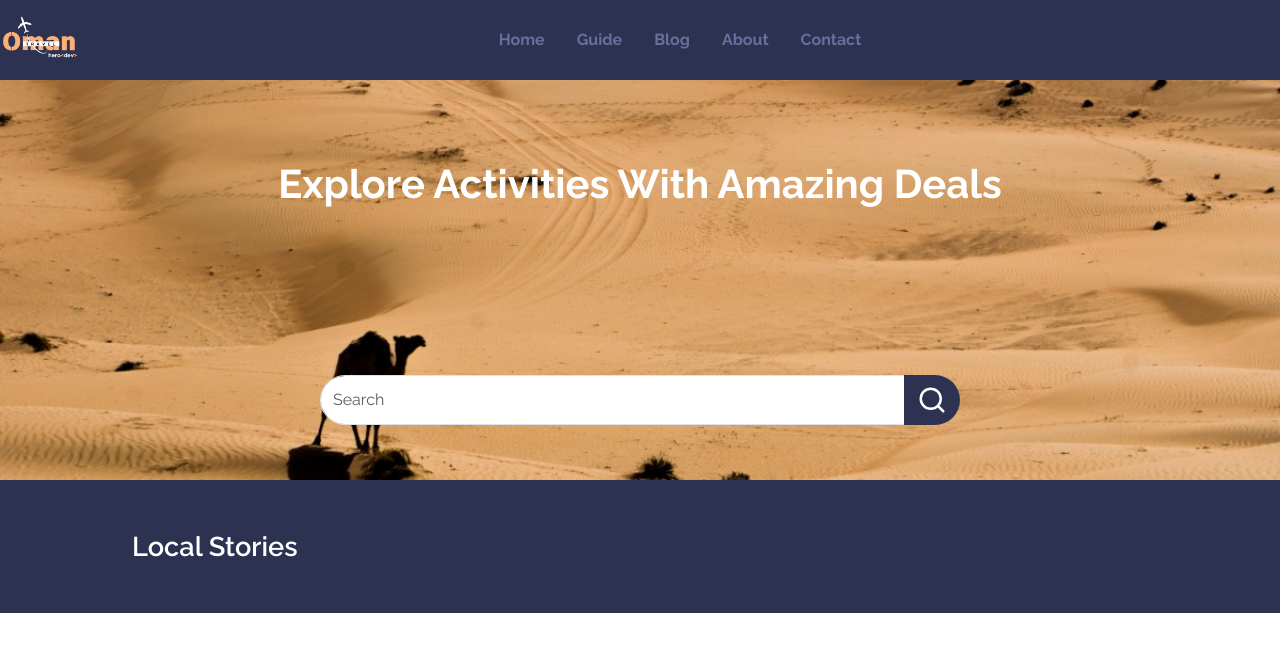
After one commit to Tsukii6/HeroDev-Website, a PHP site: page /local-stories.html in a window 1280 px wide. The commit adds this page. Shown: the top 652 px of the page. Run offline with PHP 8.4, Linux system fonts and the light colour scheme.

Commit message:
Added many things and some bootstrap

```diff
--- /dev/null
+++ b/local-stories.html
@@ -0,0 +1,66 @@
+<!DOCTYPE html>
+<html lang="en">
+<head>
+    <!-- Raleway Font -->
+    <link rel="preconnect" href="https://fonts.googleapis.com">
+    <link rel="preconnect" href="https://fonts.gstatic.com" crossorigin>
+    <link href="https://fonts.googleapis.com/css2?family=Raleway:ital,wght@0,100..900;1,100..900&display=swap" rel="stylesheet">
+    <meta charset="UTF-8">
+    <meta name="viewport" content="width=device-width, initial-scale=1.0">
+    <meta charset="UTF-8">
+    <meta name="viewport" content="width=device-width, initial-scale=1.0">
+    <title>Local Stories</title>
+    <!-- Bootstrap -->
+    <link href="https://cdn.jsdelivr.net/npm/bootstrap@5.3.3/dist/css/bootstrap.min.css" rel="stylesheet" integrity="sha384-QWTKZyjpPEjISv5WaRU9OFeRpok6YctnYmDr5pNlyT2bRjXh0JMhjY6hW+ALEwIH" crossorigin="anonymous">
+    <script src="https://cdn.jsdelivr.net/npm/bootstrap@5.3.3/dist/js/bootstrap.bundle.min.js" integrity="sha384-YvpcrYf0tY3lHB60NNkmXc5s9fDVZLESaAA55NDzOxhy9GkcIdslK1eN7N6jIeHz" crossorigin="anonymous"></script>
+    <!-- Custom css -->
+    <link rel="stylesheet" href="./styles/styles.css">
+    <link rel="stylesheet" href="./styles/local-stories.css">
+</head>
+<body>
+    <!-- Header -->
+    <div class="header">
+        <nav class="navbar">
+            <div class="brand-logo"><img src="./logo.png" alt=""></div>
+            <a href="#" class="toggle-button">
+                <span class="bar"></span>
+                <span class="bar"></span>
+                <span class="bar"></span>
+            </a>
+            <div class="navbar-links">
+                <ul>
+                    <li><a href="./index.html">Home</a></li>
+                    <li><a href="#">Guide</a></li>
+                    <li><a href="#">Blog</a></li>
+                    <li><a href="./about.html">About</a></li>
+                    <li><a href="./contact.html">Contact</a></li>
+                </ul>
+            </div>
+            <div>
+
+            </div>
+        </nav>
+    </div>
+    <!-- Section 1 -->
+    <div class="section1-container text-white text-center ">
+        <h1 class="h1">Explore Activities With Amazing Deals</h1>
+        <!-- Search Box -->
+        <div class="col-md-6 col-lg-6 col-11 mx-auto my-auto search-box">
+            <div class="input-group form-container">
+                <input type="text" name="search" class="form-control search-input" placeholder="Search" autocomplete="autofocus">
+                <span class="input-group-btn">
+                    <button class="btn btn-search">
+                        <svg width="30px" viewBox="0 0 24 24" fill="none" xmlns="http://www.w3.org/2000/svg" stroke="#ffffff"><g id="SVGRepo_bgCarrier" stroke-width="0"></g><g id="SVGRepo_tracerCarrier" stroke-linecap="round" stroke-linejoin="round"></g><g id="SVGRepo_iconCarrier"> <path d="M16.6725 16.6412L21 21M19 11C19 15.4183 15.4183 19 11 19C6.58172 19 3 15.4183 3 11C3 6.58172 6.58172 3 11 3C15.4183 3 19 6.58172 19 11Z" stroke="#ffffff" stroke-width="2" stroke-linecap="round" stroke-linejoin="round"></path> </g></svg>
+                    </button>
+                </span>
+            </div>
+        </div>
+        <!-- ./End of search box -->
+
+    </div>
+    <!-- Section 2 -->
+    <div class="container-fluid" style="background-color: #2D3250" >
+        <h1 class="h1 text-white page-title">Local Stories</h1>
+    </div>
+</body>
+</html>
--- /dev/null
+++ b/styles/local-stories.css
@@ -0,0 +1,51 @@
+.section1-container {
+    height: 400px;
+    background-image: url("/images/Wahiba-Sands9.jpg");
+    background-repeat: no-repeat;
+    background-position: 50% 70%;
+    background-attachment: scroll;
+    background-size: cover;
+}
+
+.section1-container h1 {
+    position: relative;
+    top: 80px;
+    font-weight: 700;
+}
+
+.search-box {
+    top: 50%;
+    left: 50%;
+    position: absolute;
+    transform: translate(-50%, -50%);
+}
+
+.btn.btn-search {
+    border-top-right-radius: 30px;
+    border-bottom-right-radius: 30px;
+    border-top-left-radius: 0;
+    border-bottom-left-radius: 0;
+    height: 50px;
+    background: #2D3250;
+    color: #ffff;
+}
+
+.search-input {
+    border-radius: 30px;
+}
+.search-input:focus {
+    outline: none;
+    -webkit-box-shadow: none;
+    box-shadow: none;
+}
+
+/* Section 2 */
+.container-fluid {
+    background-color: #2D3250;
+}
+
+.container-fluid h1 {
+    padding: 50px 0 50px 120px;
+    font-size: 1.7rem;
+    font-weight: 600;
+}
--- a/styles/styles.css
+++ b/styles/styles.css
@@ -1,6 +1,11 @@
 * {
     box-sizing: border-box;
     font-family: "Raleway", sans-serif;
+}
+
+body {
+    margin: 0;
+    padding: 0;
 }
 
 
```
Also changed, not shown: other parts of styles/styles.css (+59 -8 lines), index.html (+21 -2 lines), images/Wahiba-Sands9.jpg (added), images/search-alt-1-svgrepo-com (1).svg (added).
